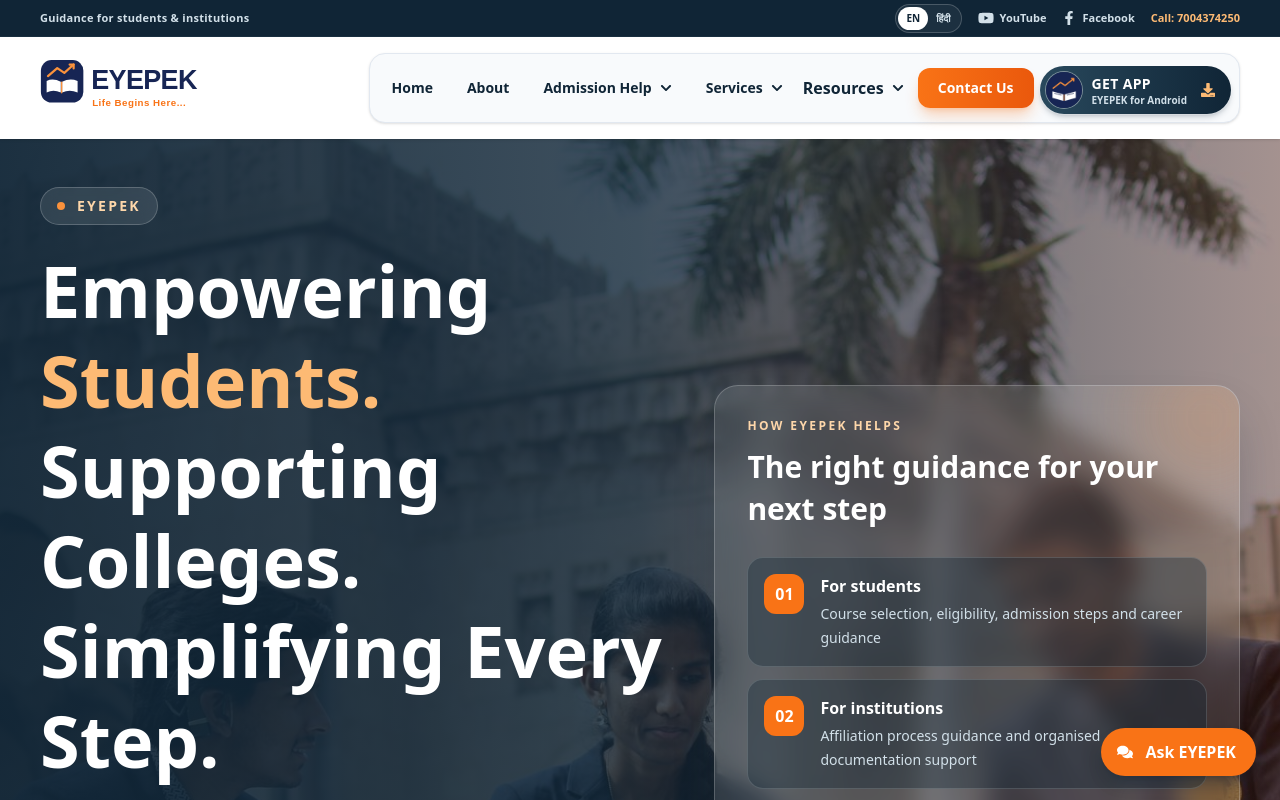
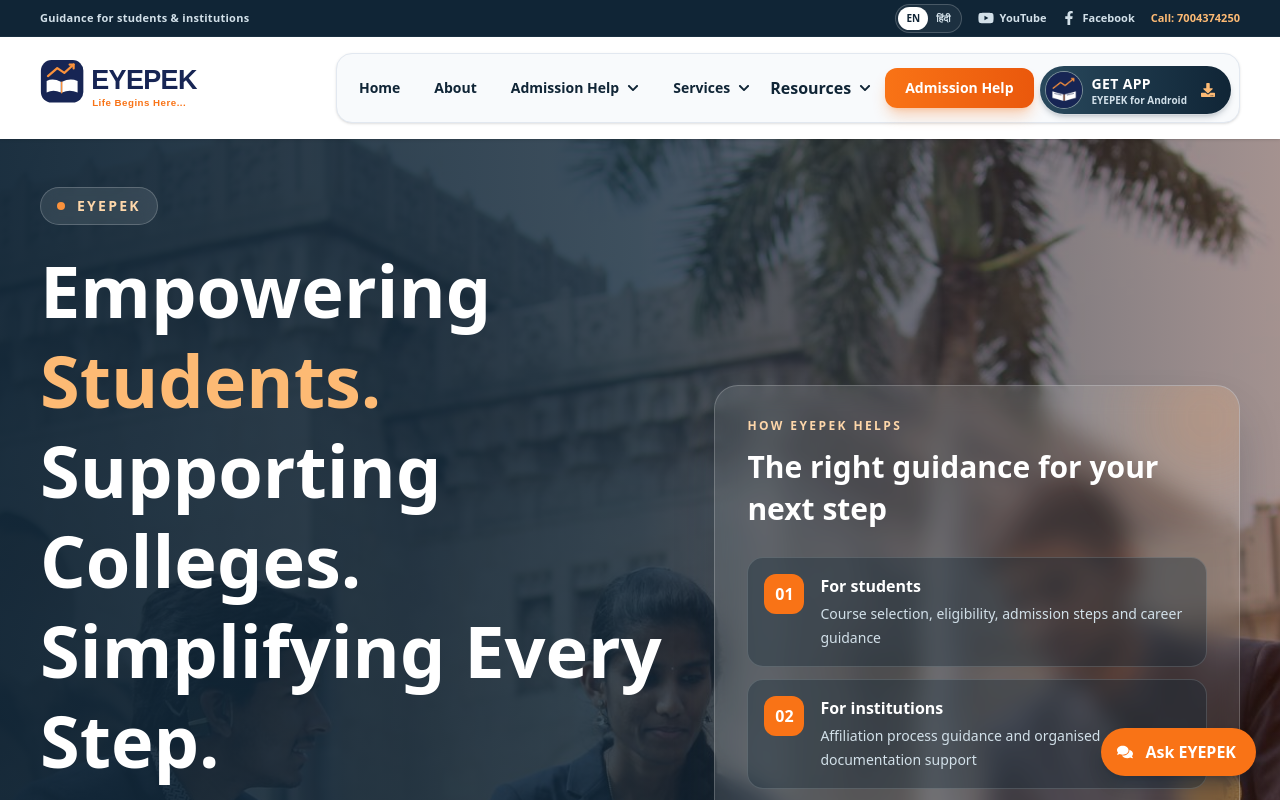
Before and after one commit to eyepek/EYEPEK, a React (Vite) app: page / in a window 1280 px wide. Shown: the top 800 px of the page. Built offline with nearby package versions, Linux system fonts and the light colour scheme.

Commit message:
Restore Admission Help as primary navigation button

```diff
--- a/src/components/NavBar.jsx
+++ b/src/components/NavBar.jsx
@@ -120,7 +120,7 @@ const NavBar = () => {
               <a href='/#admissions' onClick={closeMenu} className='flex items-center justify-between border-t border-slate-100 px-5 py-3 text-sm font-bold text-orange-600 transition hover:bg-orange-50'>{t('Contact EYEPEK', 'EYEPEK से संपर्क करें')} <span aria-hidden='true'>→</span></a>
             </div>
           </div>
-          <a href='/contact' onClick={closeMenu} className='mt-1 rounded-xl bg-gradient-to-r from-orange-500 to-orange-600 px-5 py-3 text-center text-sm font-extrabold text-white shadow-lg shadow-orange-500/30 transition duration-200 hover:-translate-y-0.5 hover:from-orange-600 hover:to-orange-700 lg:mt-0 lg:ml-2 lg:px-5 lg:py-2.5'>{t('Contact Us', 'संपर्क करें')}</a>
+          <a href='/contact' onClick={closeMenu} className='mt-1 rounded-xl bg-gradient-to-r from-orange-500 to-orange-600 px-5 py-3 text-center text-sm font-extrabold text-white shadow-lg shadow-orange-500/30 transition duration-200 hover:-translate-y-0.5 hover:from-orange-600 hover:to-orange-700 lg:mt-0 lg:ml-2 lg:px-5 lg:py-2.5'>{t('Admission Help', 'प्रवेश सहायता')}</a>
           <div className='pt-1 lg:hidden xl:block'><InstallAppButton /></div>
         </nav>
       </div>
```
